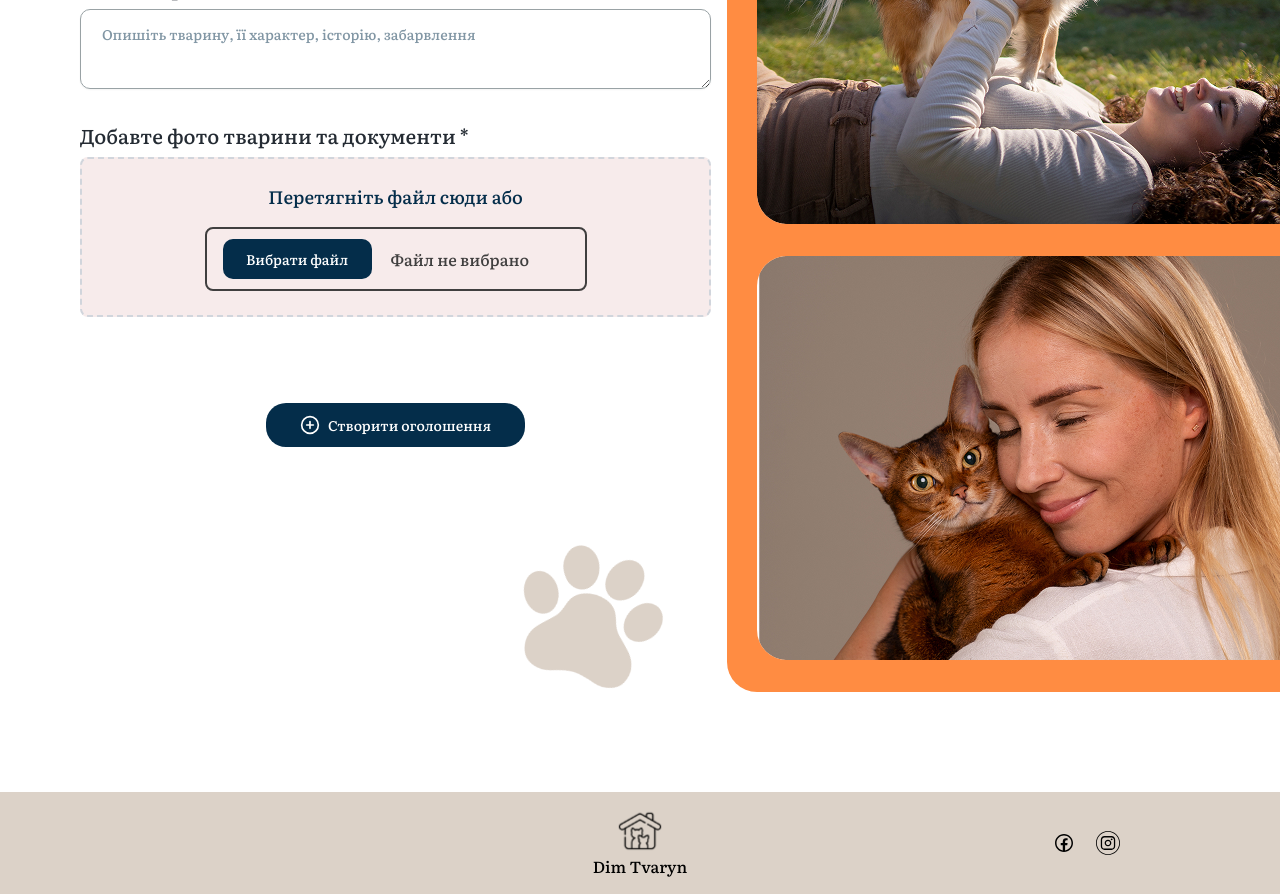
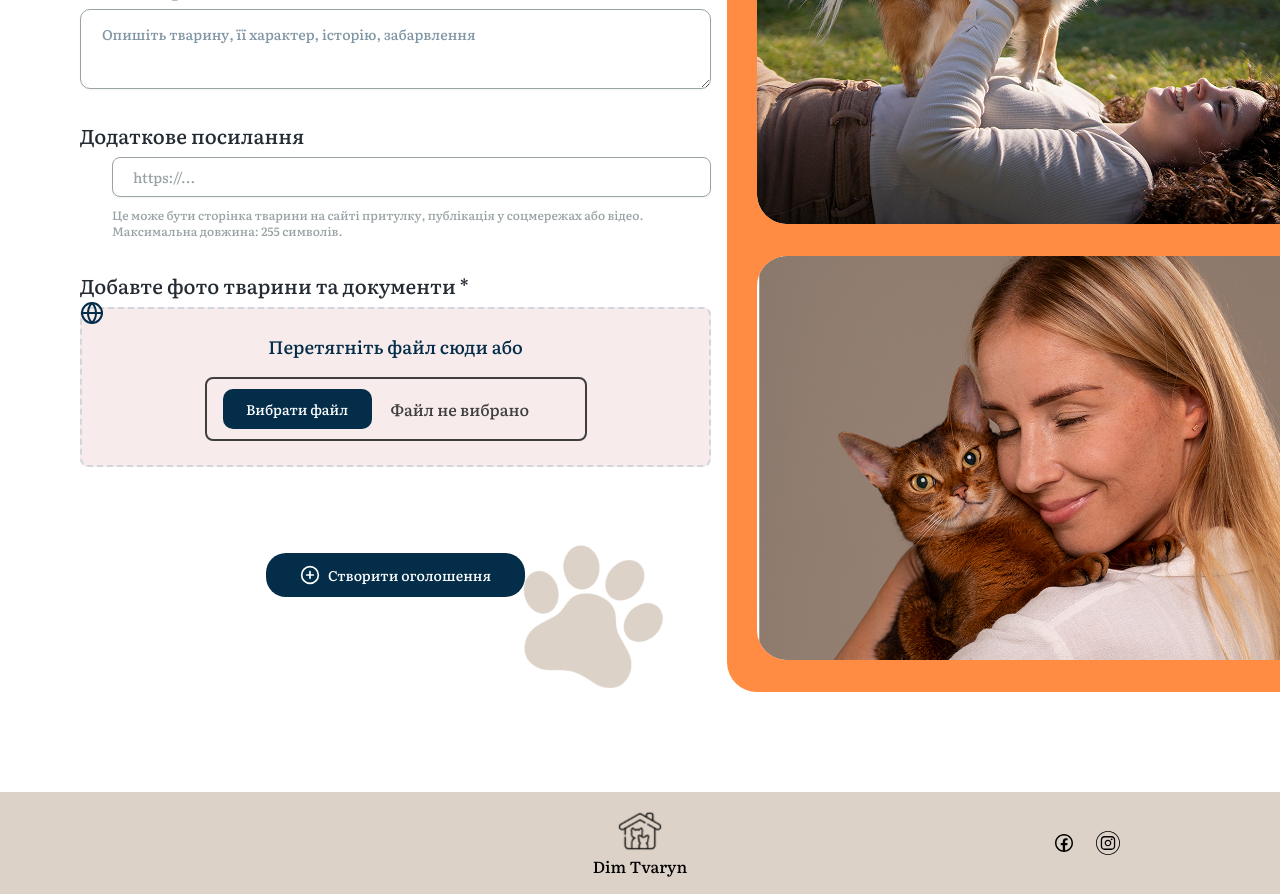
Before and after one commit to Dim-Tvarin/frontend, a React (Vite) app: page /announcement in a window 1280 px wide. Shown: the part 820-1714 px from the top of the page. Built offline with nearby package versions, Linux system fonts and the light colour scheme.

Commit message:
feat: add Link in Announce page without BE

```diff
--- a/src/pages/Announcement/Announcement.tsx
+++ b/src/pages/Announcement/Announcement.tsx
@@ -12,6 +12,7 @@ import { announceSchema } from '../../validations/announceValidation';
 import { animalType, gender } from './types';
 import track from '../../../public/track.png';
 import { LuCirclePlus } from "react-icons/lu";
+import { LuGlobe } from "react-icons/lu";
 import { CitySelect } from 'components/CitySelect';
 import CustomRadioGroup from 'components/CustomRadioGroup';
 import { Spinner } from 'components/Spinner';
@@ -196,6 +197,20 @@ const Announcement = () => {
             {...register('adText')}
             error={errors.adText?.message}
           />
+          <div className='mt-32  relative'>
+            <LuGlobe size={24} className='absolute left-0 top-45'/>
+            <InputField
+              label="Додаткове посилання"
+              id="link"
+              placeholder='https://...'
+              className="w-[calc(100%-32px)] h-[40px] mt-16 ml-32"
+              labelSize="xl"
+             // {...register('link')}
+             // error={errors.link?.message}
+            />
+            <p className='text-input-border text-left text-xs mt-10 ml-32'> Це може бути сторінка тварини на сайті притулку, публікація у соцмережах або відео.
+            Максимальна довжина: 255 символів.</p>
+          </div>
 
           <Controller
             name="images"
```
